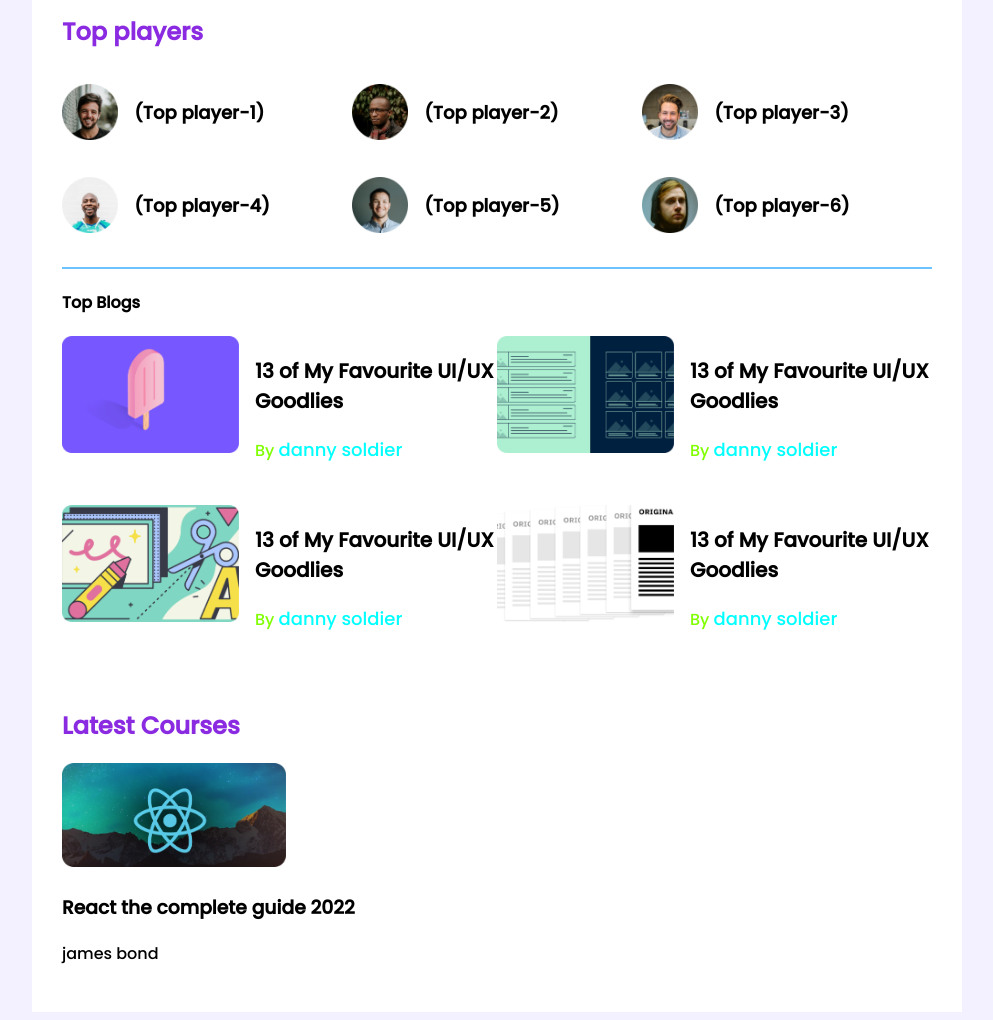
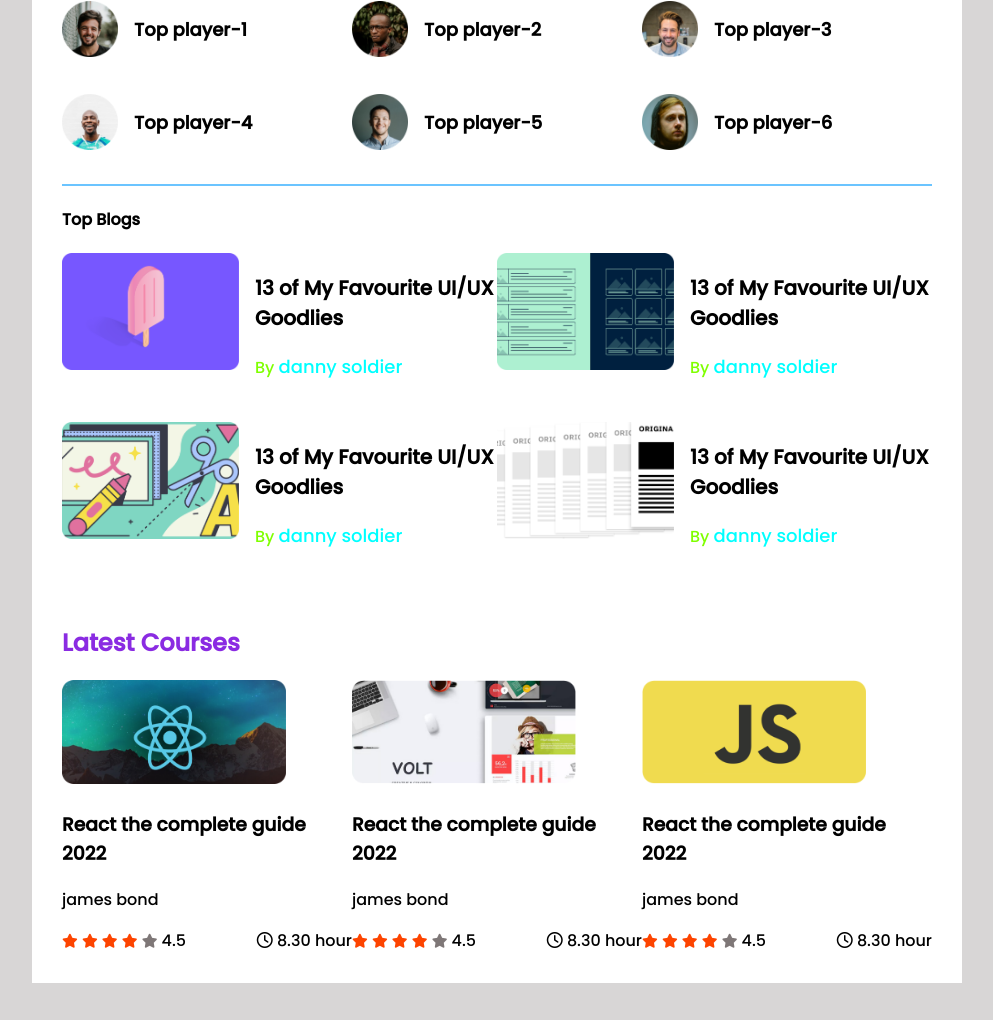
Before and after one commit to mahlilmahee/second-website, a plain HTML site: page index.html in a window 1280 px wide. Shown: the part 107-1127 px from the top of the page, without its empty margins (143-1136 px from the left). After the commit the page ends 1098 px from the top, so only its background shows below. Drawn offline with Linux system fonts and the light colour scheme.

Commit message:
finished responsiveness

```diff
--- a/index.html
+++ b/index.html
@@ -5,6 +5,9 @@
     <meta http-equiv="X-UA-Compatible" content="IE=edge">
     <meta name="viewport" content="width=device-width, initial-scale=1.0">
     <title>Document</title>
+
+    <!-- font awesome link here in this section here  -->
+    <script src="https://kit.fontawesome.com/904b821e6a.js" crossorigin="anonymous"></script>
     <!-- css styles -->
     <link rel="stylesheet" href="style/style.css">
     <style>
@@ -12,7 +15,7 @@
     </style>
 </head>
 <body>
-    <h1>I am mahee I have to finish this very soon.</h1>
+
     <!-- our navigation and profile -->
     <!-- header top -->
     <header>
@@ -28,27 +31,27 @@
             <div class="player">
                 <img src="leader-board-main/images/players/player-1.png" alt="
                 ">
-                <h3 class="between">(Top player-1)</h3>
+                <h3 class="between">Top player-1</h3>
             </div>
             <div class="player">
                 <img src="leader-board-main/images/players/player-2.png" alt="">
-                <h3 class="between">(Top player-2)</h3>
+                <h3 class="between">Top player-2</h3>
             </div>
             <div class="player">
                 <img src="leader-board-main/images/players/player-3.png" alt="">
-                <h3 class="between">(Top player-3)</h3>
+                <h3 class="between">Top player-3</h3>
             </div>
             <div class="player">
                 <img src="leader-board-main/images/players/player-4.png" alt="">
-                <h3 class="between">(Top player-4)</h3>
+                <h3 class="between">Top player-4</h3>
             </div>
             <div class="player">
                 <img src="leader-board-main/images/players/player-5.png" alt="">
-                <h3 class="between">(Top player-5)</h3>
+                <h3 class="between">Top player-5</h3>
             </div>
             <div class="player">
                 <img src="leader-board-main/images/players/player-6.png" alt="">
-                <h3 class="between">(Top player-6)</h3>
+                <h3 class="between">Top player-6</h3>
             </div>
         </div>
     </div>
@@ -113,11 +116,75 @@
             <div class="course-banner">
                 <img src="leader-board-main/images/courses/course-1.png" alt="">
             </div>
-            <div class="course-info">
+            <div class="course-detail">
                 <h3 class="course-title"> React the complete guide 2022</h3>
                 <p class="course-author"> james bond</p>
+                <div class="course-info">
+                    <div>
+                        <i class="fas fa-star filled"></i>
+                        <i class="fas fa-star filled"></i>
+                        <i class="fas fa-star filled"></i>
+                        <i class="fas fa-star filled"></i>
+                        <i class="fas fa-star  empty"></i>
+                        <span>4.5</span>
+                    </div>
+
+                    <div class="course-duration">
+                        <i class="far fa-clock"></i>
+                        8.30 hour
+                    </div>
+                </div>
             </div>
         </div>
+        <div class="course">
+            <div class="course-banner">
+                <img src="leader-board-main/images/courses/course-2.png" alt="">
+            </div>
+            <div class="course-detail">
+                <h3 class="course-title"> React the complete guide 2022</h3>
+                <p class="course-author"> james bond</p>
+                <div class="course-info">
+                    <div>
+                        <i class="fas fa-star filled"></i>
+                        <i class="fas fa-star filled"></i>
+                        <i class="fas fa-star filled"></i>
+                        <i class="fas fa-star filled"></i>
+                        <i class="fas fa-star  empty"></i>
+                        <span>4.5</span>
+                    </div>
+
+                    <div class="course-duration">
+                        <i class="far fa-clock"></i>
+                        8.30 hour
+                    </div>
+                </div>
+            </div>
+        </div>
+        <div class="course">
+            <div class="course-banner">
+                <img src="leader-board-main/images/courses/course-3.png" alt="">
+            </div>
+            <div class="course-detail">
+                <h3 class="course-title"> React the complete guide 2022</h3>
+                <p class="course-author"> james bond</p>
+                <div class="course-info">
+                    <div>
+                        <i class="fas fa-star filled"></i>
+                        <i class="fas fa-star filled"></i>
+                        <i class="fas fa-star filled"></i>
+                        <i class="fas fa-star filled"></i>
+                        <i class="fas fa-star  empty"></i>
+                        <span>4.5</span>
+                    </div>
+
+                    <div class="course-duration">
+                        <i class="far fa-clock"></i>
+                        8.30 hour
+                    </div>
+                </div>
+            </div>
+        </div>
+
     </div>
 </section>
     </main>
--- a/style/style.css
+++ b/style/style.css
@@ -3,7 +3,7 @@
 /* common fonts  and other utilities*/
 body{
     font-family: 'Poppins', sans-serif;
-    background-color: #f3f1ff;
+    background-color: rgb(216, 214, 214);
 }
 .container{
      background-color: white;
@@ -79,8 +79,57 @@ top blogs styles
      font-size: 18px;
 }
 /* courses styles */
+.courses{
+      display: grid;
+      grid-template-columns: repeat(3,1fr);
+}
 .course .course-banner img{
 
     width: 224px;
     height: 104px;
 }
+.filled{
+      color: rgb(253, 68, 0);
+}
+.empty{
+      color: rgb(126, 119, 119);
+}
+.course-info{
+      display: flex;
+      align-items: center;
+      justify-content: space-between;
+}
+.fa-star{
+      font-size: 14px;
+}
+/* media quries
+ */
+ /*---------------------
+
+  Mobile phones and my dream lets do it together
+  --------------------- */
+  @media only screen and ( max-width:688px) {
+       .container{
+             width: 100%;
+       }
+       .players , .blogs, .courses{
+            /* background-color: green; */
+            grid-template-columns: repeat(1, 1fr);
+       }
+       .player, .blog{
+             flex-direction: column;
+             /* align-items: center; */
+       }
+     }
+
+     /* tablets only  */
+     @media only screen and ( min-width:689px) and ( max-width:992px){
+          .container{
+                width: 100%;
+          }
+          .players{
+                /* background-color: lightseagreen; */
+                grid-template-columns: repeat(2, 1fr);
+          }
+
+     }
```
